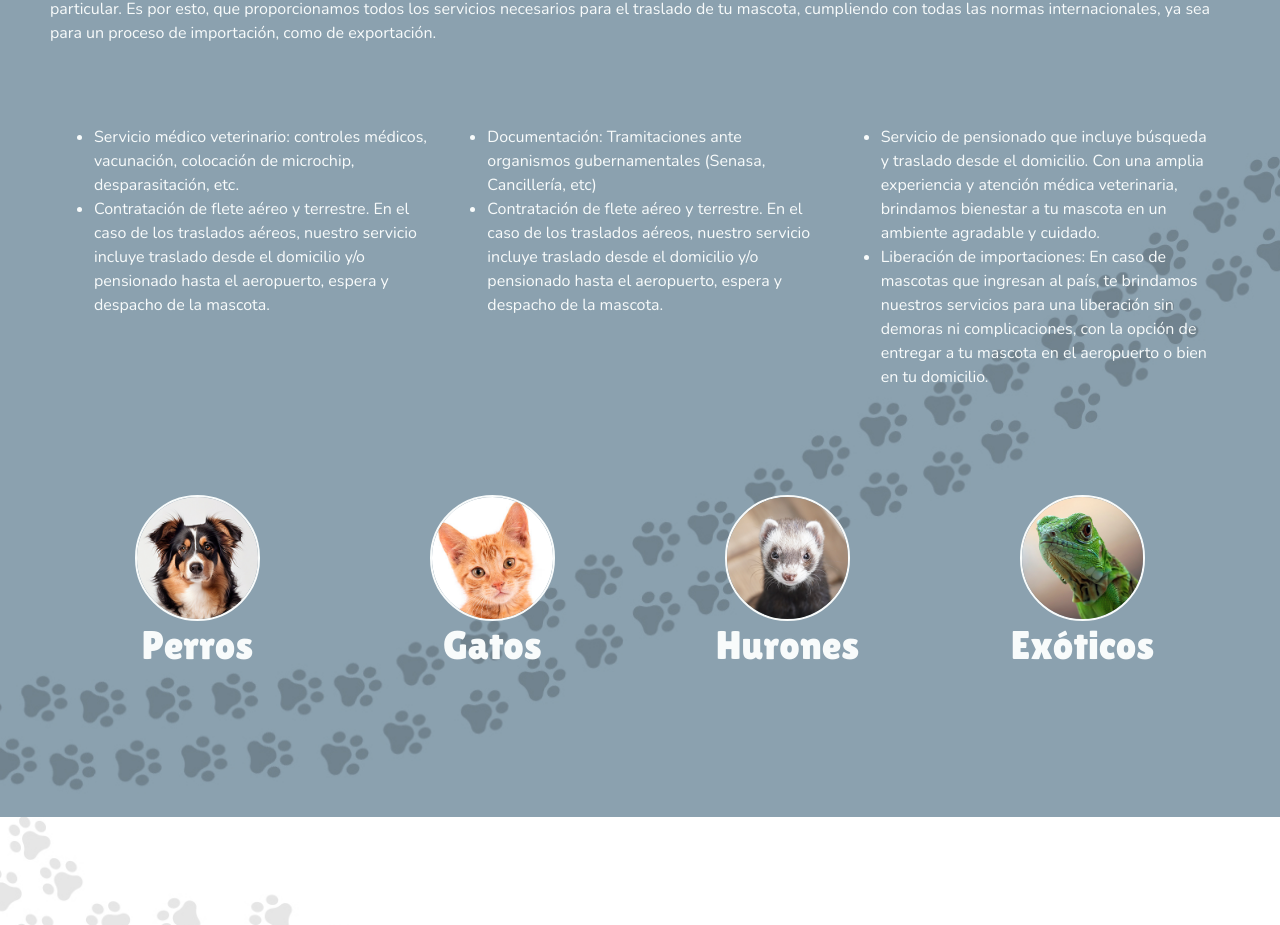
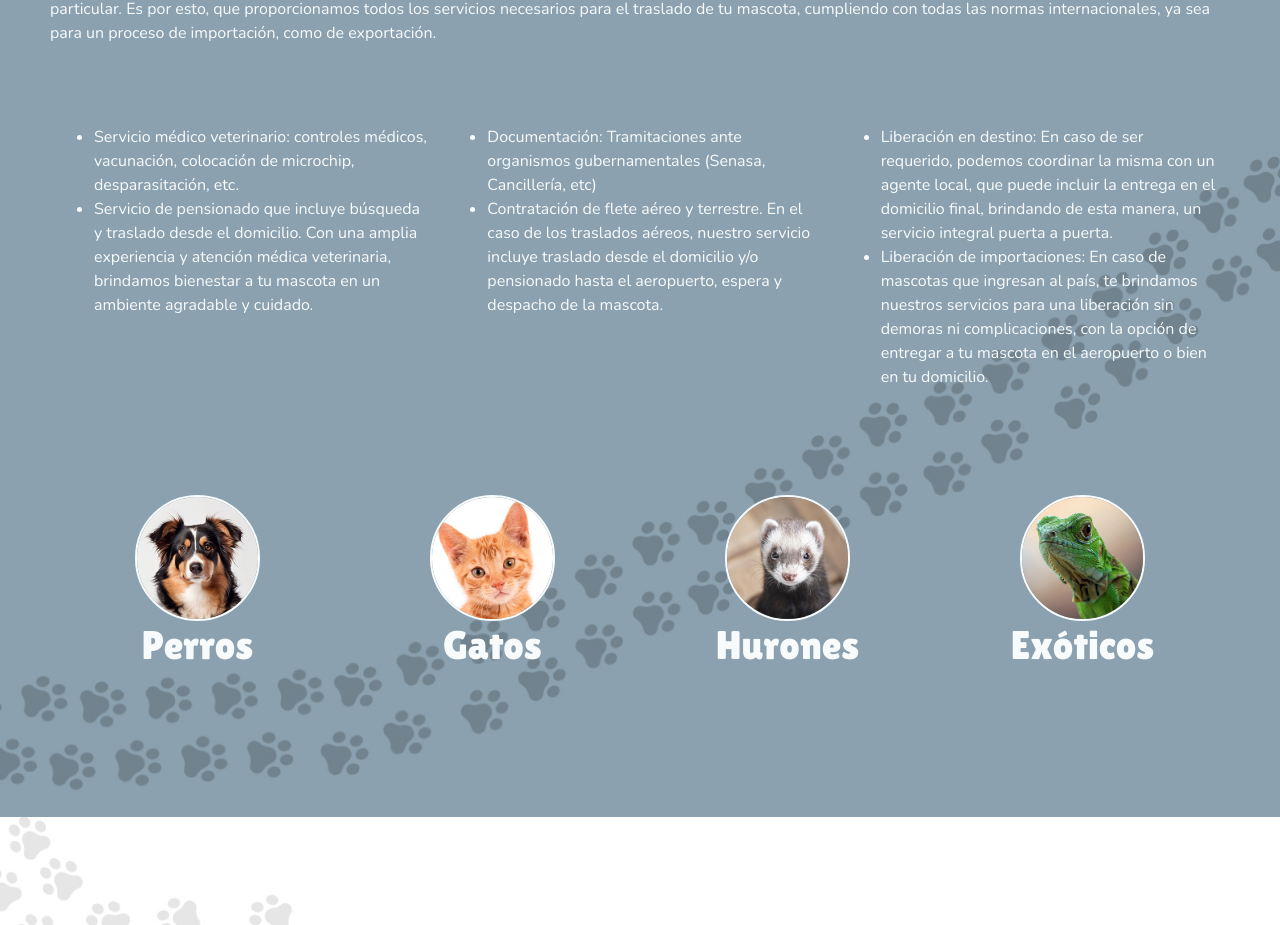
Before and after one commit to fstempler/animatesTravel, a React (Vite) app: page / in a window 1280 px wide. Shown: the part 1055-1980 px from the top of the page. Built offline with nearby package versions, Linux system fonts and the light colour scheme.

Commit message:
Fix Services SP translation

```diff
--- a/public/locales/es/language.json
+++ b/public/locales/es/language.json
@@ -10,10 +10,10 @@
   "sTitle":"Servicios",
   "sText":"Cada traslado es único, y para ello contamos con todas las herramientas que nos permiten tener procesos y presupuestos a medida para cada necesidad en particular. Es por esto, que proporcionamos todos los servicios necesarios para el traslado de tu mascota, cumpliendo con todas las normas internacionales, ya sea para un proceso de importación, como de exportación.",
   "sContent1":"Servicio médico veterinario: controles médicos, vacunación, colocación de microchip, desparasitación, etc.",
-  "sContent2":"Contratación de flete aéreo y terrestre. En el caso de los traslados aéreos, nuestro servicio incluye traslado desde el domicilio y/o pensionado hasta el aeropuerto, espera y despacho de la mascota.",
+  "sContent2":"Servicio de pensionado que incluye búsqueda y traslado desde el domicilio. Con una amplia experiencia y atención médica veterinaria, brindamos bienestar a tu mascota en un ambiente agradable y cuidado.",
   "sContent3":"Documentación: Tramitaciones ante organismos gubernamentales (Senasa, Cancillería, etc)",
   "sContent4":"Contratación de flete aéreo y terrestre. En el caso de los traslados aéreos, nuestro servicio incluye traslado desde el domicilio y/o pensionado hasta el aeropuerto, espera y despacho de la mascota.",
-  "sContent5":"Servicio de pensionado que incluye búsqueda y traslado desde el domicilio. Con una amplia experiencia y atención médica veterinaria, brindamos bienestar a tu mascota en un ambiente agradable y cuidado.",
+  "sContent5":" Liberación en destino: En caso de ser requerido, podemos coordinar la misma con un agente local, que puede incluir la entrega en el domicilio final, brindando de esta manera, un servicio integral puerta a puerta.",
   "sContent6":"Liberación de importaciones: En caso de mascotas que ingresan al país, te brindamos nuestros servicios para una liberación sin demoras ni complicaciones, con la opción de entregar a tu mascota en el aeropuerto o bien en tu domicilio.",
   "sDog":"Perros",
   "sCat":"Gatos",
--- a/src/Components/Navbar/Navbar.jsx
+++ b/src/Components/Navbar/Navbar.jsx
@@ -3,7 +3,7 @@ import Logo from '../../assets/logo/logoRoundSM.png'
 import ipata from '../../assets/about/ipata.png'
 
 import { HashLink as Link } from 'react-router-hash-link';
-// import { Link } from 'react-router-dom';
+
 import { useTranslation } from 'react-i18next';
 
 
```
Also changed, not shown: src/Components/About/About.jsx (+7 -0 lines), 1 other file (tests, documents, lock files or other folders).
